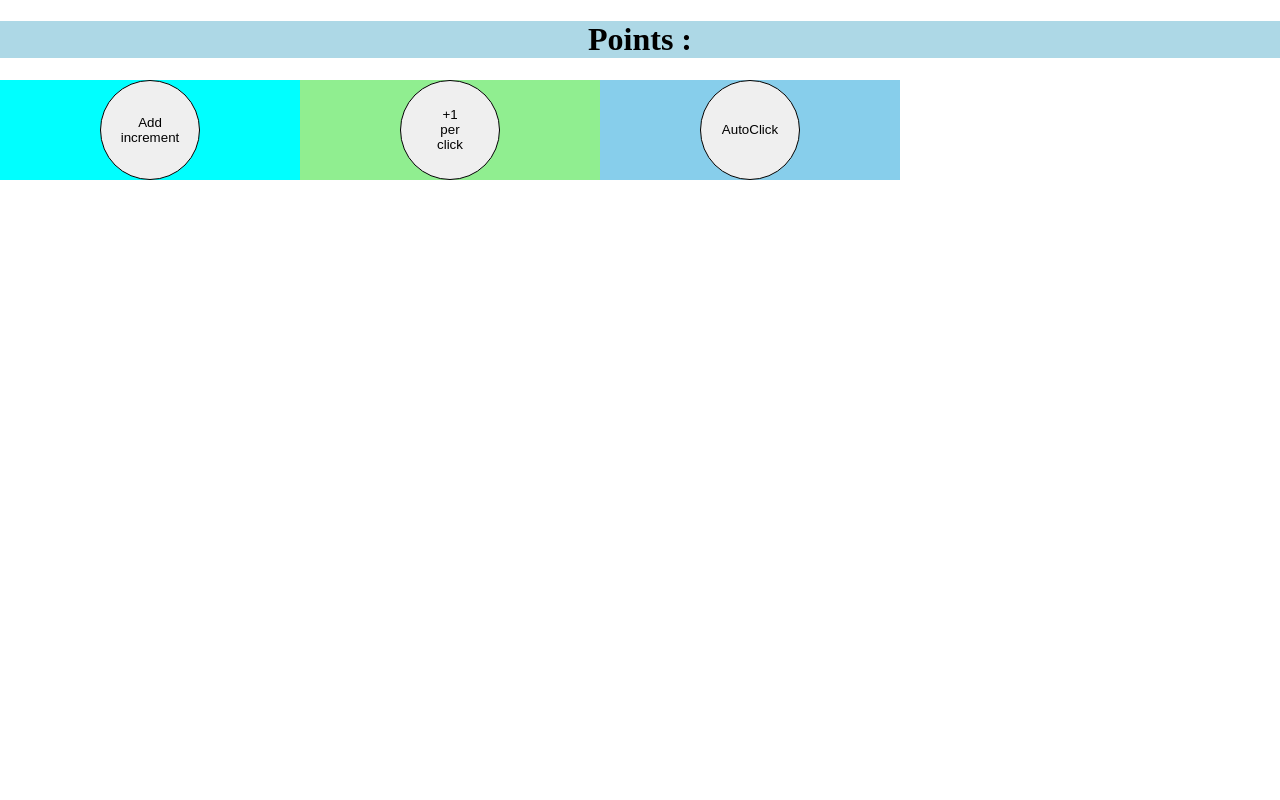
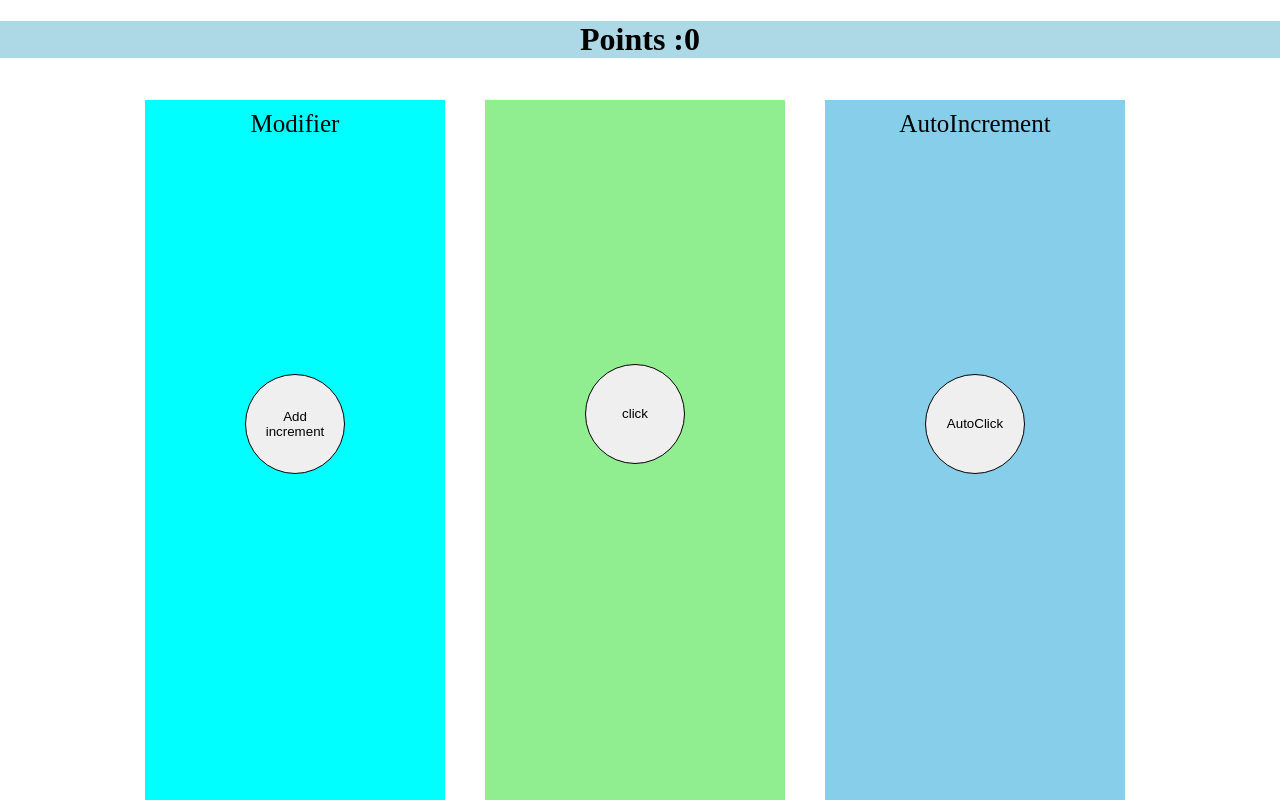
Before and after one commit to Abiyaruth/Increment-click-app, a plain HTML site: page index.html in a window 1280 px wide. Shown: the top 800 px of the page. Drawn offline with nearby package versions, Linux system fonts and the light colour scheme.

Commit message:
implemented modifier

```diff
--- a/index.html
+++ b/index.html
@@ -8,15 +8,21 @@
 </head>
 <body>
   <header>
-  <h1>Points :</h1>
+  <h1>Points :0</h1>
 </header>
+<div class="container">
   <section id="increment">
-  <button class=buttonShape> Add <br> increment <br> </button>
+    <div class="secHead"> Modifier</div>
+    <button onclick=modify() class=buttonShape> Add <br> increment <br> </button>
   </section>
-<section id="click"> <button onclick=pointCounter() class=buttonShape> +1<br> per <br>click </button>
+  <section id="click">
+    <!-- <div class="secHead"></div> -->
+     <button onclick=pointCounter() class=buttonShape> click </button>
   </section>
   <section id="autoclick">
+    <div class="secHead"> AutoIncrement </div>
     <button class=buttonShape> AutoClick </button>
   </section>
+</div>
 </body>
 </html>
--- a/src/CSS/style.css
+++ b/src/CSS/style.css
@@ -7,8 +7,13 @@ header {
 body {
   margin:0;
   padding:0;
+  overflow: hidden;
   /*width:900px;
   margin: auto;*/
+}
+.container {
+  margin: auto;
+  width:1030px;
 }
 .buttonShape {
   border: 1px solid;
@@ -19,19 +24,25 @@ body {
 section {
   width:300px;
   float: left;
+  height:100vh;
+  margin: 20px;
+  text-align: center;
+  /*padding-top: 33vh;*/
+  /*vertical-align: middle;*/
 }
 #increment {
   background-color:cyan;
-  text-align: center;
-  height:100%;
 }
 #click {
   background-color: lightgreen;
-  text-align: center;
-  height:100%
+  padding-top: 33vh;
 }
 #autoclick {
   background-color:skyblue;
-  text-align: center;
-  height:100%;
 }
+.secHead {
+  width:100%;
+  height:33vh;
+  font-size: 25px;
+  padding-top: 10px;
+}
--- a/src/JavaScript/script.js
+++ b/src/JavaScript/script.js
@@ -1,5 +1,15 @@
-var counter = 0;
+var counter = 0
+var modifier = 1
 function pointCounter() {
-  counter++;
-  $('h1').html('Points:'+counter);
+  counter = counter + modifier
+$('h1').html('Points:' + counter.toFixed(2))
 }
+function modify() {
+    // alert('Click on modifier or autoclick');
+  if (counter === 10) {
+    mod(0.1)
+  }
+}
+function mod(x) {
+  modifier = x
+}
```
Lines whose indentation alone changed are shown as unchanged.
